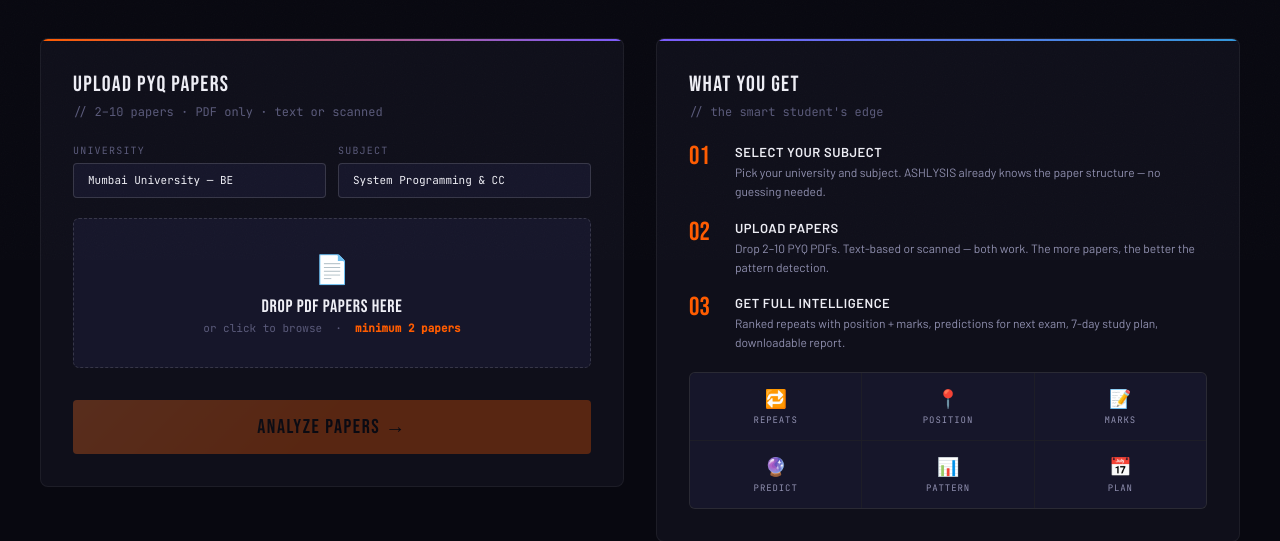
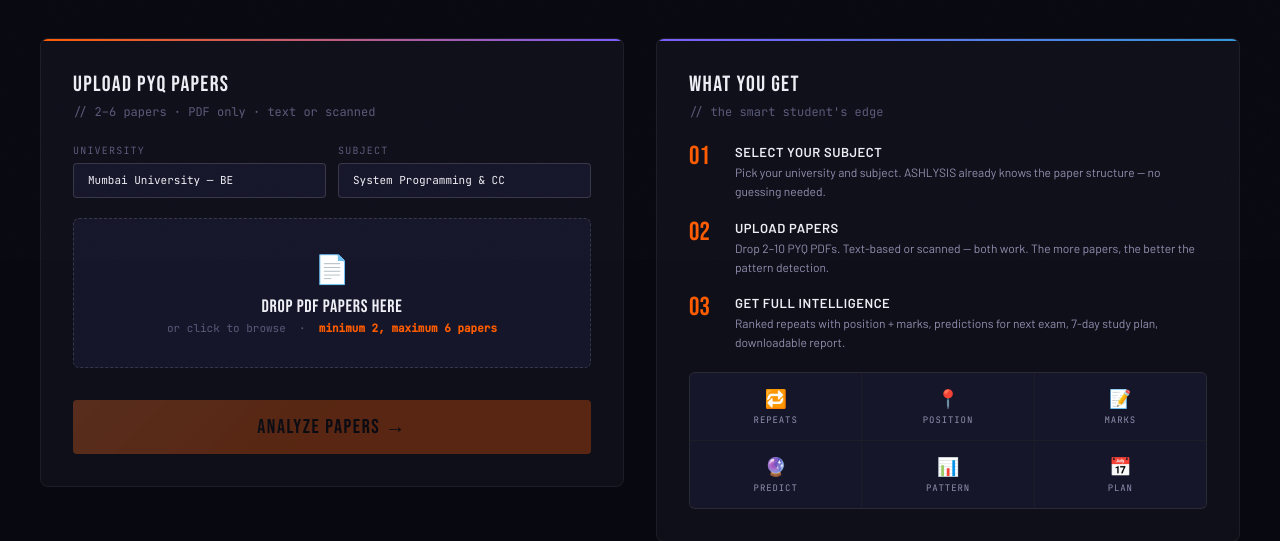
Before and after one commit to Ashmit-702/Ashlysis-done, a Flask app: page / in a window 1280 px wide. Shown: the part 540-1081 px from the top of the page. Run offline with Flask 3, Linux system fonts and the light colour scheme; parts of the project's set-up code (start-up, migrations or seed data) failed here and were passed over.

Commit message:
Update index.html

```diff
--- a/templates/index.html
+++ b/templates/index.html
@@ -280,7 +280,7 @@ footer{padding:20px 40px;border-top:1px solid var(--border);display:flex;justify
 <div class="upload-wrap" id="uploadWrap">
   <div class="upload-card">
     <div class="card-title">Upload PYQ Papers</div>
-    <div class="card-sub">// 2–10 papers · PDF only · text or scanned</div>
+    <div class="card-sub">// 2–6 papers · PDF only · text or scanned</div>
 
     <!-- UNIVERSITY + SUBJECT SELECTOR -->
     <div class="selector-row">
@@ -306,7 +306,7 @@ footer{padding:20px 40px;border-top:1px solid var(--border);display:flex;justify
     <div class="dropzone" id="dz" onclick="document.getElementById('fileinput').click()">
       <span class="dz-emoji">📄</span>
       <div class="dz-title">Drop PDF Papers Here</div>
-      <p class="dz-sub">or click to browse &nbsp;·&nbsp; <b>minimum 2 papers</b></p>
+      <p class="dz-sub">or click to browse &nbsp;·&nbsp; <b>minimum 2, maximum 6 papers</b></p>
     </div>
     <input type="file" id="fileinput" multiple accept=".pdf">
     <div class="filelist" id="filelist"></div>
```
